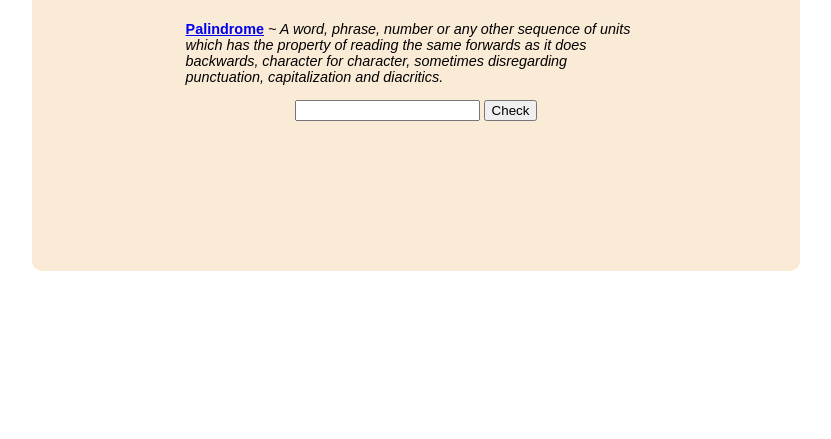
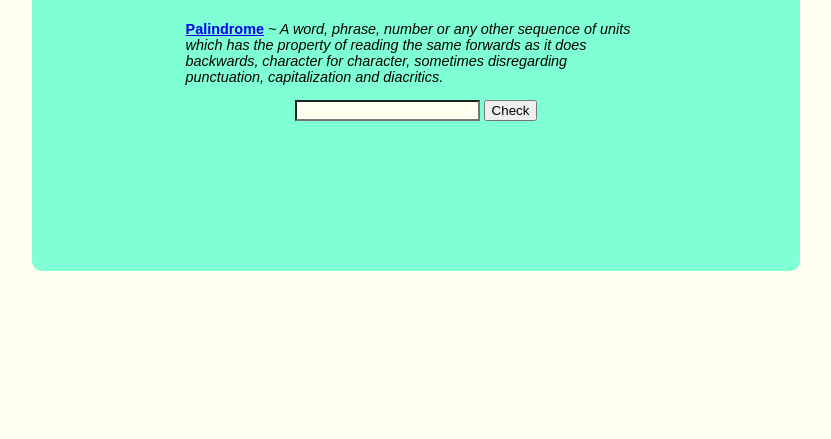
Before and after one commit to jgoto/fcc-palindrome-checker, a website: page index.html in a window 1280 px wide. Shown: the part 377-816 px from the top of the page, without its empty margins (232-1063 px from the left). Drawn offline with Linux system fonts and the light colour scheme.

Commit message:
Updated styling and readme

```diff
--- a/script.js
+++ b/script.js
@@ -5,6 +5,7 @@ const inputArray = [];
 
 /* Ensure user enters a value for the text input
 when the submit button is clicked */
+
 checkBtn.addEventListener("click", () => {
     if(textInput.value===""){
         alert("Please input a value");
--- a/styles.css
+++ b/styles.css
@@ -4,6 +4,7 @@ body{
     justify-content: center;
     width: 100vw;
     height: 100vh;
+    background-color: ivory;
 }
 
 .container{
@@ -13,7 +14,7 @@ body{
     align-items: center;
     width: 60vw;
     height: 60vh;
-    background-color: antiquewhite;
+    background-color:aquamarine;
     border-radius: 10px;
 }
 
@@ -29,6 +30,10 @@ body{
     font-weight: 700;
 }
 
+input{
+    background-color: ivory;
+}
+
 /*#result{
     visibility: hidden;
 }*/
```
Also changed, not shown: PalindromeChecker1.png (added), README.md.
